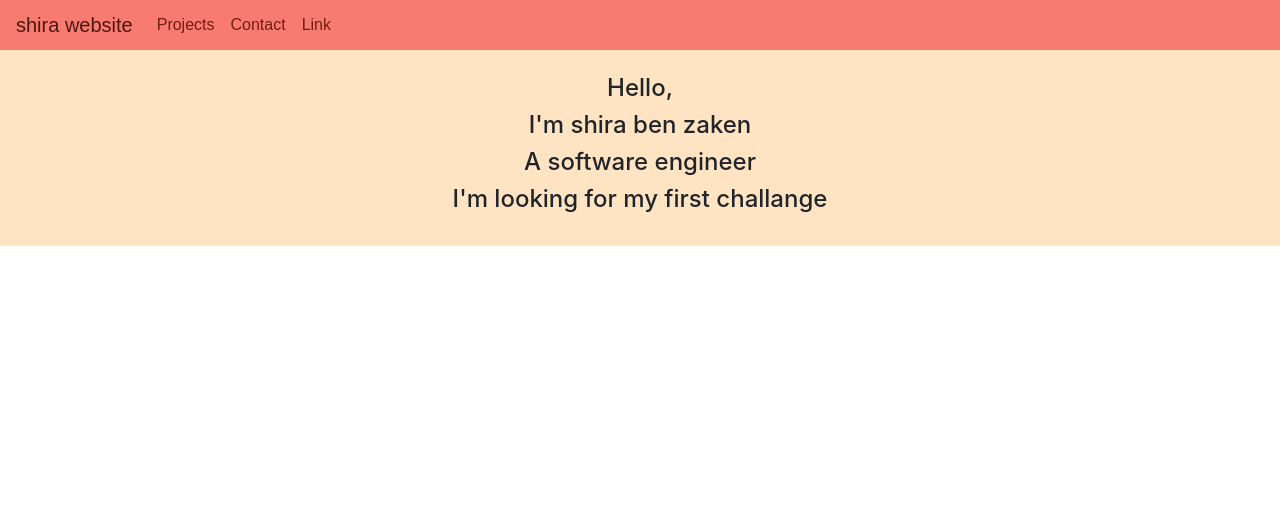
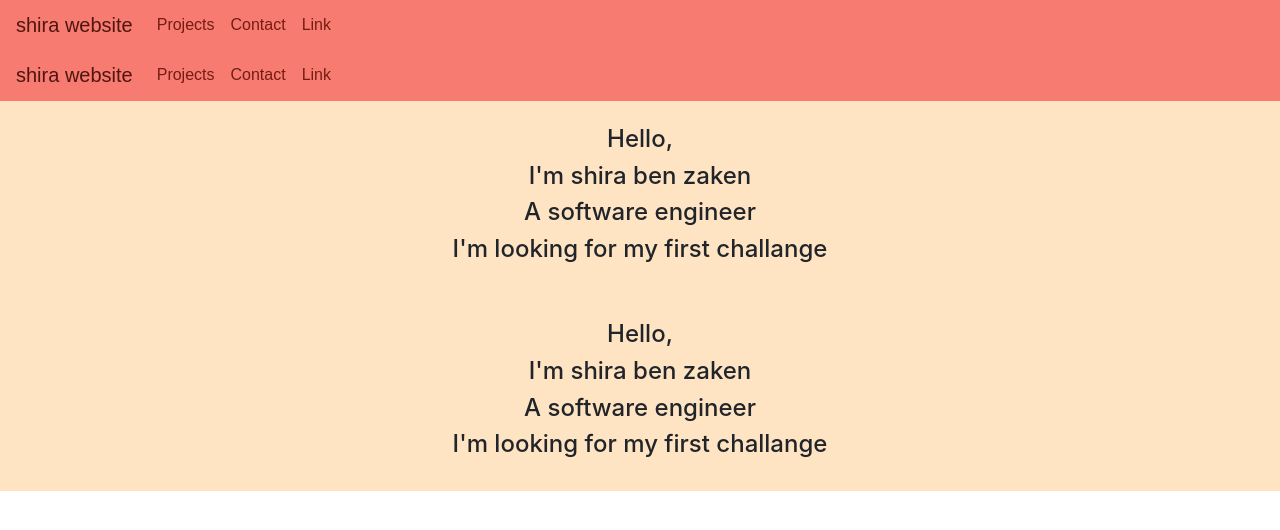
Before and after one commit to ShiraBenZaken/mysite-project-, an Angular app: page /home-component in a window 1280 px wide. Shown: the top 530 px of the page. Built offline with nearby package versions, Linux system fonts and the light colour scheme.

Commit message:
set routing

```diff
--- a/src/app/app.component.html
+++ b/src/app/app.component.html
@@ -1,7 +1,7 @@
 <html>
 <title></title>
 <nav class="navbar navbar-expand-lg" >
-  <a class="navbar-brand" href="#">shira website</a>
+  <a  class="navbar-brand"  routerLink='home-component'  routerLinkActive="active">shira website</a>
   <button class="navbar-toggler" type="button" data-toggle="collapse" data-target="#navbarSupportedContent" aria-controls="navbarSupportedContent" aria-expanded="false" aria-label="Toggle navigation">
     <span class="navbar-toggler-icon"></span>
   </button>
@@ -11,7 +11,7 @@
         <a class="nav-link" href="#">Projects<span class="sr-only">(current)</span></a>
       </li>
       <li class="nav-item active">
-        <a class="nav-link" href="#">Contact<span class="sr-only">(current)</span></a>
+        <a class="nav-link"  routerLink="/contant-component"  routerLinkActive="active">Contact<span class="sr-only">(current)</span></a>
       </li>
       <li class="nav-item">
         <a class="nav-link" href="#">Link</a>
@@ -19,7 +19,7 @@
     </ul>
   </div>
 </nav>
-
+<router-outlet></router-outlet>
 
   <body class="page">
     <div>
--- a/src/app/app.component.ts
+++ b/src/app/app.component.ts
@@ -1,5 +1,5 @@
 import { Component } from '@angular/core';
-import {ContactComponent} from './contact/contact.component';
+
 
 @Component({
   selector: 'app-root',
--- a/src/app/app.module.ts
+++ b/src/app/app.module.ts
@@ -5,6 +5,8 @@ import { AppComponent } from './app.component';
 import { NgbModule } from '@ng-bootstrap/ng-bootstrap';
 import { ContactComponent } from './contact/contact.component';
 import { AppRoutingModule } from './app-routing.module';
+
+
 
 @NgModule({
   declarations: [
--- a/src/app/contact/contact.component.ts
+++ b/src/app/contact/contact.component.ts
@@ -1,5 +1,5 @@
 import { Component, OnInit } from '@angular/core';
-import {AppComponent} from 'src/app/app.component'
+
 
 @Component({
   selector: 'app-contact',
```
Also changed, not shown: src/app/app-routing.module.ts (+8 -4 lines).
